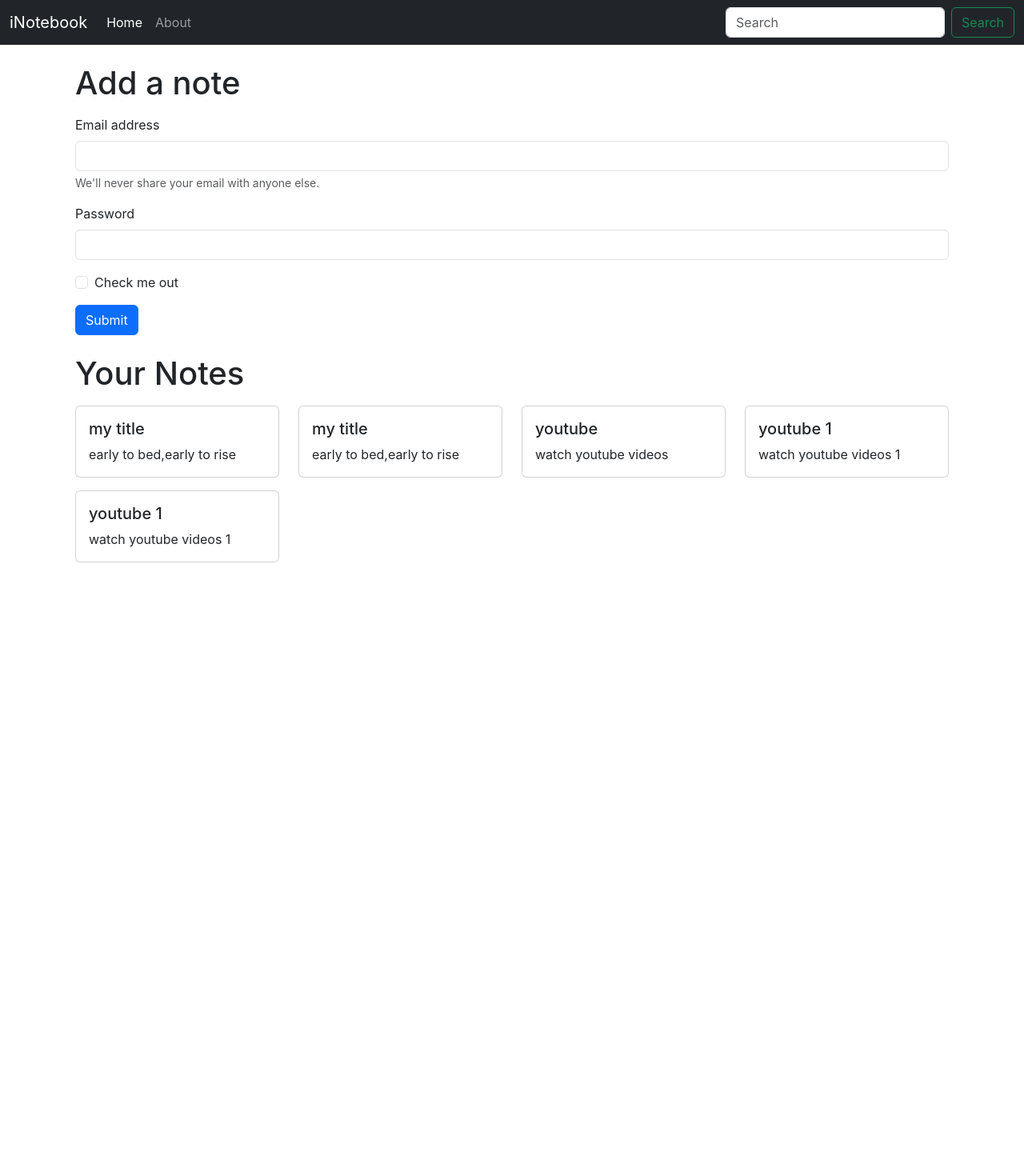
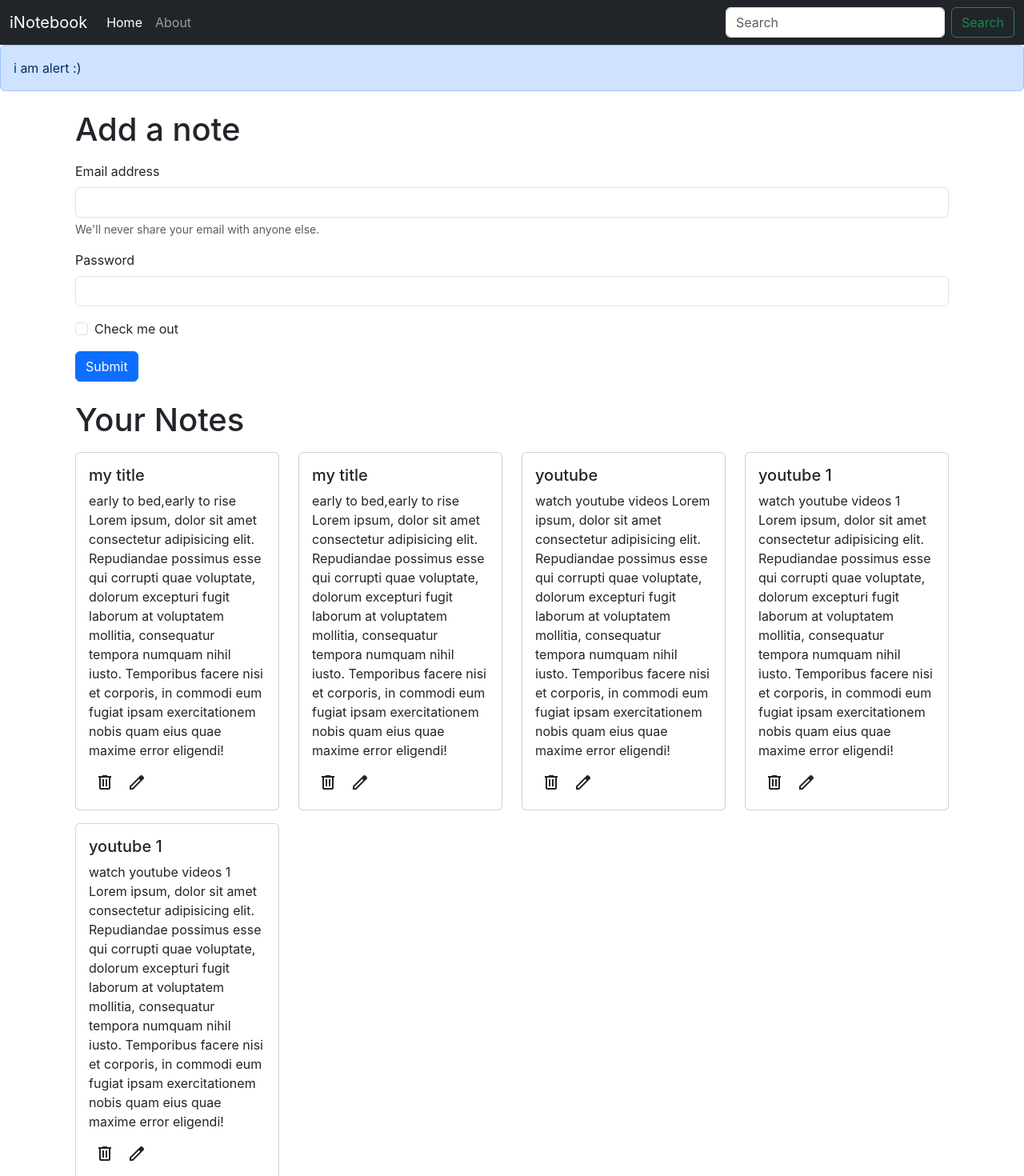
Before and after one commit to Aditya261201/inotebook, a React (Create React App) app: page / in a window 1280 px wide. Shown: the top 1470 px of the page at 80% size. Before the commit the page ends 800 px from the top, so only its background shows below. Built offline with nearby package versions, Linux system fonts and the light colour scheme.

Commit message:
16th commit - Adding icons,alert box

```diff
--- a/public/index.html
+++ b/public/index.html
@@ -13,6 +13,7 @@
     <link rel="manifest" href="%PUBLIC_URL%/manifest.json" />
     <title>iNotebook-Your notes here</title>
     <link href="https://cdn.jsdelivr.net/npm/bootstrap@5.3.0-alpha1/dist/css/bootstrap.min.css" rel="stylesheet" integrity="sha384-GLhlTQ8iRABdZLl6O3oVMWSktQOp6b7In1Zl3/Jr59b6EGGoI1aFkw7cmDA6j6gD" crossorigin="anonymous">
+    <link rel="stylesheet" href="https://fonts.googleapis.com/css2?family=Material+Symbols+Outlined:opsz,wght,FILL,GRAD@48,400,0,0" />
   </head>
   <body>
     <noscript>You need to enable JavaScript to run this app.</noscript>
--- a/src/App.js
+++ b/src/App.js
@@ -4,6 +4,7 @@ import Navbar from './Components/Navbar';
 import Home from './Components/Home';
 import About from './Components/About';
 import NoteState from './Context/notes/NoteState';
+import Alert from './Components/Alert';
 
 
 
@@ -15,6 +16,7 @@ function App() {
       <NoteState>
         <BrowserRouter>
           <Navbar />
+          <Alert message="i am alert :)"/>
           <div className="container">
             <Routes>
               <Route exact path="/" element={<Home />} />
--- /dev/null
+++ b/src/Components/Alert.js
@@ -0,0 +1,13 @@
+import React from "react";
+
+const Alert = (props) => {
+    return (
+        <div>
+            <div className="alert alert-primary" role="alert">
+                {props.message}
+            </div>
+        </div>
+    );
+};
+
+export default Alert;
--- a/src/Components/Home.js
+++ b/src/Components/Home.js
@@ -10,17 +10,17 @@ const Home = () => {
             <h1>Add a note</h1>
             <form className="my-3">
                 <div className="mb-3">
-                    <label for="exampleInputEmail1" className="form-label">Email address</label>
+                    <label htmlFor="exampleInputEmail1" className="form-label">Email address</label>
                     <input type="email" className="form-control" id="exampleInputEmail1" aria-describedby="emailHelp"/>
                         <div id="emailHelp" className="form-text">We'll never share your email with anyone else.</div>
                 </div>
                 <div className="mb-3">
-                    <label for="exampleInputPassword1" className="form-label">Password</label>
+                    <label htmlFor="exampleInputPassword1" className="form-label">Password</label>
                     <input type="password" className="form-control" id="exampleInputPassword1"/>
                 </div>
                 <div className="mb-3 form-check">
                     <input type="checkbox" className="form-check-input" id="exampleCheck1"/>
-                        <label className="form-check-label" for="exampleCheck1">Check me out</label>
+                        <label className="form-check-label" htmlFor="exampleCheck1">Check me out</label>
                 </div>
                 <button type="submit" className="btn btn-primary">Submit</button>
             </form>
--- a/src/Components/Noteitem.js
+++ b/src/Components/Noteitem.js
@@ -5,10 +5,12 @@ const Noteitem = (props) => {
     return (
         <div className="col-md-3 my-2">
             <div className="card">
-                    <div className="card-body">
-                        <h5 className="card-title">{note.title}</h5>
-                        <p className="card-text">{note.description}</p>
-                    </div>
+                <div className="card-body">
+                    <h5 className="card-title">{note.title}</h5>
+                    <p className="card-text">{note.description} Lorem ipsum, dolor sit amet consectetur adipisicing elit. Repudiandae possimus esse qui corrupti quae voluptate, dolorum excepturi fugit laborum at voluptatem mollitia, consequatur tempora numquam nihil iusto. Temporibus facere nisi et corporis, in commodi eum fugiat ipsam exercitationem nobis quam eius quae maxime error eligendi!</p>
+                    <span className="material-symbols-outlined mx-2" role="button">delete</span>
+                    <span className="material-symbols-outlined mx-2" role="button">edit</span>
+                </div>
             </div>
         </div>
     )
--- a/src/Components/Notes.js
+++ b/src/Components/Notes.js
@@ -12,7 +12,7 @@ const Notes = () => {
         <div className="row my-3">
             <h1>Your Notes</h1>
             {notes.map((note) =>{
-                return <Noteitem note={note}/>
+                return <Noteitem note={note} key={note._id}/>
             })}
         </div>
     )
```
